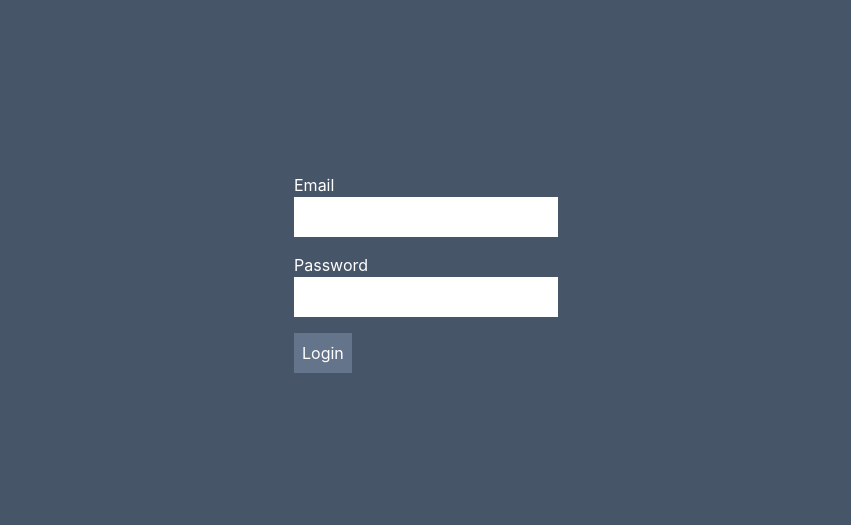
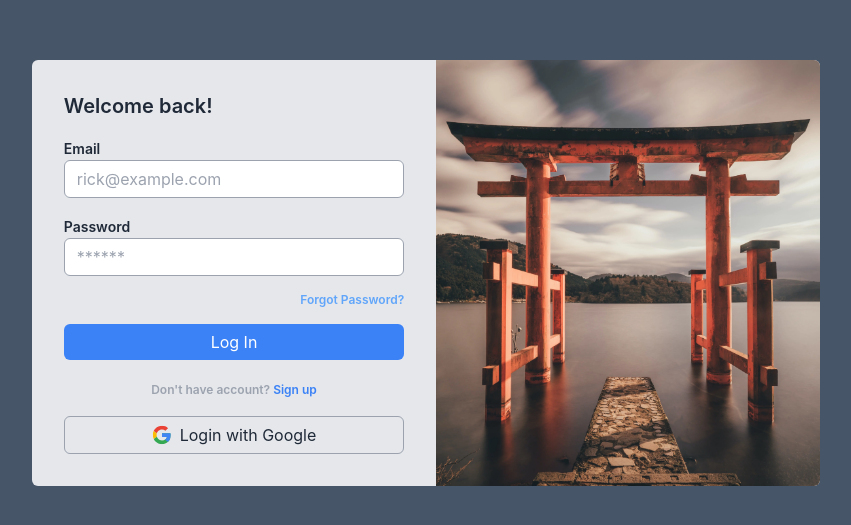
Before and after one commit to facindito/Firebase-Login, a React app: page /login in a window 1280 px wide. Shown: the part 127-652 px from the top of the page, without its empty margins (214-1065 px from the left). Built offline with nearby package versions, Linux system fonts and the light colour scheme; no server answers; the HTML template or start-up script is replaced by a standard one.

Commit message:
add reset password

```diff
--- a/src/App.jsx
+++ b/src/App.jsx
@@ -7,7 +7,7 @@ import { AuthProvider } from './context/authContext'
 
 function App() {
   return (
-    <div className='bg-slate-600 text-white h-screen grid justify-center items-center'>
+    <div className='bg-slate-600 text-gray-800 h-screen grid justify-center items-center overflow-hidden'>
       <AuthProvider>
         <Routes>
           <Route
--- /dev/null
+++ b/src/components/Form.jsx
@@ -0,0 +1,41 @@
+export default function Form({ handleSubmit, textButton, handleChange, children }) {
+  return (
+    <form onSubmit={handleSubmit} className='flex flex-col gap-4'>
+      <div>
+        <label className='text-sm font-semibold mb-2' htmlFor='email'>
+          Email
+        </label>
+        <input
+          className='w-full py-1.5 px-3 text-gray-600 rounded-md border border-gray-400 focus:outline-none focus:border-blue-500 focus:ring-1 focus:ring-blue-500'
+          type='email'
+          name='email'
+          id='email'
+          onChange={handleChange}
+          placeholder='rick@example.com'
+        />
+      </div>
+      <div>
+        <label className='text-sm font-semibold mb-2' htmlFor='password'>
+          Password
+        </label>
+        <input
+          className='w-full py-1.5 px-3 text-gray-600 rounded-md border border-gray-400 focus:outline-none focus:border-blue-500 focus:ring-1 focus:ring-blue-500'
+          type='password'
+          name='password'
+          id='password'
+          onChange={handleChange}
+          placeholder='******'
+        />
+      </div>
+      <div className='flex justify-end'>{children}</div>
+      <div>
+        <button
+          type='submit'
+          className='w-full text-white text-center bg-blue-500 hover:bg-blue-600 py-1.5 px-3 rounded-md'
+        >
+          {textButton}
+        </button>
+      </div>
+    </form>
+  )
+}
--- a/src/components/Home.jsx
+++ b/src/components/Home.jsx
@@ -1,4 +1,5 @@
 import { useAuth } from '../context/authContext'
+import Layout from './Layout'
 
 export default function Home() {
   const { user, logout, loading } = useAuth()
@@ -12,12 +13,15 @@ export default function Home() {
       {loading ? (
         <h1>Loading...</h1>
       ) : (
-        <>
-          <h1>Welcome {user.email}</h1>
-          <button className='bg-slate-500 p-2' onClick={handleClick}>
+        <Layout>
+          <h1 className='text-xl font-semibold'>Welcome {user.email}</h1>
+          <button
+            className='w-full text-white text-center bg-blue-500 hover:bg-blue-600 py-1.5 px-3 rounded-md'
+            onClick={handleClick}
+          >
             Logout
           </button>
-        </>
+        </Layout>
       )}
     </div>
   )
--- /dev/null
+++ b/src/components/Layout.jsx
@@ -0,0 +1,11 @@
+import banner from '../assets/banner.webp'
+export default function Layout({ children }) {
+  return (
+    <section className='flex bg-gray-200 rounded-md overflow-hidden max-h-[32rem]'>
+      <div className='flex flex-col justify-center items-center gap-4 p-8'>{children}</div>
+      <div className='max-w-[24rem] hidden lg:block'>
+        <img className='w-full h-full object-cover' src={banner} alt='...' />
+      </div>
+    </section>
+  )
+}
--- a/src/components/Login.jsx
+++ b/src/components/Login.jsx
@@ -1,6 +1,10 @@
 import { useState } from 'react'
 import { useAuth } from '../context/authContext'
-import { useNavigate } from 'react-router-dom'
+import { Link, useNavigate } from 'react-router-dom'
+import { ErrorMessage } from '../constants'
+import ggle from '../assets/ggle.svg'
+import Form from './Form'
+import Layout from './Layout'
 
 export default function Login() {
   const [user, setUser] = useState({
@@ -9,7 +13,7 @@ export default function Login() {
   })
   const [error, setError] = useState()
 
-  const { login } = useAuth()
+  const { login, resetPassword } = useAuth()
   const navigate = useNavigate()
 
   const handleChange = ({ target: { name, value } }) => {
@@ -23,31 +27,52 @@ export default function Login() {
       await login(user.email, user.password)
       navigate('/')
     } catch (error) {
+      setError(ErrorMessage[error.code] || error.code)
+    }
+  }
+
+  const handleResetPassword = async () => {
+    if (!user.email) return setError('Please enter your email')
+    try {
+      console.log('hola')
+      await resetPassword(user.email)
+      setError('We sent you an email with a link to reset your password')
+    } catch (error) {
       setError(error.code)
     }
   }
 
   return (
-    <div>
-      <div>{error && <p>{error}</p>}</div>
-
-      <form className='flex flex-col gap-4' onSubmit={handleSubmit}>
-        <div>
-          <label className='block' htmlFor='email'>
-            Email
-          </label>
-          <input className='text-black p-2' type='email' name='email' id='email' onChange={handleChange} />
-        </div>
-        <div>
-          <label className='block' htmlFor='password'>
-            Password
-          </label>
-          <input className='text-black p-2' type='password' name='password' id='password' onChange={handleChange} />
-        </div>
-        <div>
-          <button className='bg-slate-500 p-2'>Login</button>
-        </div>
-      </form>
-    </div>
+    <Layout>
+      <div className='w-full'>
+        <h1 className='text-xl font-semibold'>Welcome back!</h1>
+      </div>
+      <div>
+        {error && (
+          <div className='bg-red-100 border border-red-400 text-red-700 px-4 py-3 rounded-md mb-4 text-center'>
+            <span>{error}</span>
+          </div>
+        )}
+        <Form handleSubmit={handleSubmit} handleChange={handleChange} textButton={'Log In'}>
+          <button
+            type='button'
+            className='align-baseline font-semibold text-xs text-blue-400 hover:text-blue-600'
+            onClick={handleResetPassword}
+          >
+            Forgot Password?
+          </button>
+        </Form>
+      </div>
+      <div className='font-semibold'>
+        <span className='text-xs text-gray-400'>Don't have account? </span>
+        <Link to='/register' className='text-xs text-blue-500 hover:text-blue-600'>
+          Sign up
+        </Link>
+      </div>
+      <button className='w-full flex items-center justify-center gap-2 text-center border border-gray-400  hover:border-gray-600 py-1.5 px-3 rounded-md '>
+        <img src={ggle} alt='google' className='w-5' />
+        Login with Google
+      </button>
+    </Layout>
   )
 }
--- a/src/components/Register.jsx
+++ b/src/components/Register.jsx
@@ -1,6 +1,9 @@
 import { useState } from 'react'
 import { useAuth } from '../context/authContext'
-import { useNavigate } from 'react-router-dom'
+import { Link, useNavigate } from 'react-router-dom'
+import { ErrorMessage } from '../constants'
+import Layout from './Layout'
+import Form from './Form'
 
 export default function Register() {
   const [user, setUser] = useState({
@@ -16,38 +19,36 @@ export default function Register() {
     setUser({ ...user, [name]: value })
   }
 
-  const handleSubmit = async e => {
+  const handleSubmit = async (e) => {
     e.preventDefault()
     setError('')
     try {
       await signup(user.email, user.password)
       navigate('/')
     } catch (error) {
-      setError(error.code)
+      setError(ErrorMessage[error.code] || 'Internal error')
     }
   }
 
   return (
-    <div>
-      <div>{error && <p>{error}</p>}</div>
-
-      <form className='flex flex-col gap-4' onSubmit={handleSubmit}>
-        <div>
-          <label className='block' htmlFor='email'>
-            Email
-          </label>
-          <input className='text-black p-2' type='email' name='email' id='email' onChange={handleChange} />
-        </div>
-        <div>
-          <label className='block' htmlFor='password'>
-            Password
-          </label>
-          <input className='text-black p-2' type='password' name='password' id='password' onChange={handleChange} />
-        </div>
-        <div>
-          <button className='bg-slate-500 p-2'>Register</button>
-        </div>
-      </form>
-    </div>
+    <Layout>
+      <div className='w-full'>
+        <h1 className='text-xl font-semibold'>Create your account</h1>
+      </div>
+      <div>
+        {error && (
+          <div className='bg-red-100 border border-red-400 text-red-700 px-4 py-3 rounded-md mb-4 text-center'>
+            <span>{error}</span>
+          </div>
+        )}
+        <Form handleSubmit={handleSubmit} handleChange={handleChange} textButton={'Create Account'} />
+      </div>
+      <div className='font-semibold'>
+        <span className='text-xs text-gray-400'>Do you have an account? </span>
+        <Link to='/login' className='text-xs text-blue-500 hover:text-blue-600'>
+          Login
+        </Link>
+      </div>
+    </Layout>
   )
 }
--- /dev/null
+++ b/src/constants/index.js
@@ -0,0 +1,7 @@
+export const ErrorMessage = {
+  'auth/invalid-email': 'Email is invalid or already taken',
+  'auth/email-already-in-use': 'Email is invalid or already taken',
+  'auth/weak-password': 'Password should be at least 6 characters',
+  'auth/user-not-found': 'Email is invalid or User not found',
+  'auth/wrong-password': 'Email or Password wrong',
+}
--- a/src/context/authContext.jsx
+++ b/src/context/authContext.jsx
@@ -1,5 +1,11 @@
 import { createContext, useContext, useEffect, useState } from 'react'
-import { createUserWithEmailAndPassword, signInWithEmailAndPassword, onAuthStateChanged, signOut } from 'firebase/auth'
+import {
+  createUserWithEmailAndPassword,
+  signInWithEmailAndPassword,
+  onAuthStateChanged,
+  signOut,
+  sendPasswordResetEmail,
+} from 'firebase/auth'
 import { auth } from '../firebase.js'
 
 export const context = createContext()
@@ -13,17 +19,13 @@ export function AuthProvider({ children }) {
   const [user, setUser] = useState(null)
   const [loading, setLoading] = useState(true)
 
-  const signup = (email, password) => {
-    return createUserWithEmailAndPassword(auth, email, password)
-  }
+  const signup = (email, password) => createUserWithEmailAndPassword(auth, email, password)
 
-  const login = (email, password) => {
-    return signInWithEmailAndPassword(auth, email, password)
-  }
+  const login = (email, password) => signInWithEmailAndPassword(auth, email, password)
 
-  const logout = () => {
-    return signOut(auth)
-  }
+  const logout = () => signOut(auth)
+
+  const resetPassword = (email) => sendPasswordResetEmail(auth, email)
 
   useEffect(() => {
     const unsubscribe = onAuthStateChanged(auth, (currentUser) => {
@@ -34,5 +36,5 @@ export function AuthProvider({ children }) {
     return () => unsubscribe()
   }, [])
 
-  return <context.Provider value={{ signup, login, logout, user, loading }}>{children}</context.Provider>
+  return <context.Provider value={{ signup, login, logout, user, loading, resetPassword }}>{children}</context.Provider>
 }
```
Also changed, not shown: src/assets/banner.webp (added), src/assets/ggle.svg (added).
